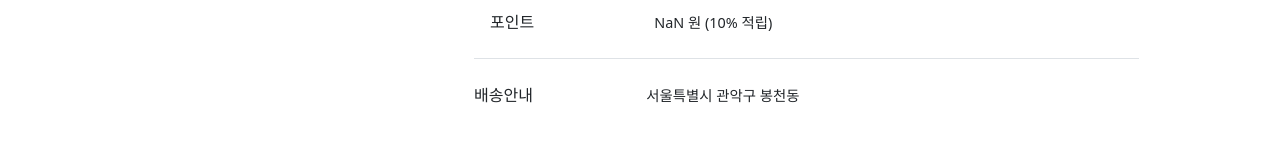
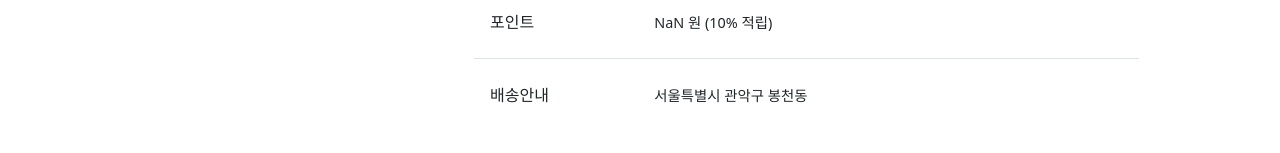
Before and after one commit to lkj1313/bookstore, a Next.js app: page /book/1 in a window 1280 px wide. Shown: the part 268-421 px from the top of the page. Built offline with nearby package versions, Linux system fonts and the light colour scheme; no server answers.

Commit message:
ui 수정

```diff
--- a/src/components/book/BookDelivery.tsx
+++ b/src/components/book/BookDelivery.tsx
@@ -3,7 +3,7 @@
 import React from "react";
 
 export const BookDelivery: React.FC = () => (
-  <div className="col-12 p-0 pt-4  mb-4">
+  <div className="col-12 p-3 pt-4  mb-4">
     <div className="row centered-row">
       <div className="col-3 label">
         <span>배송안내</span>
```
